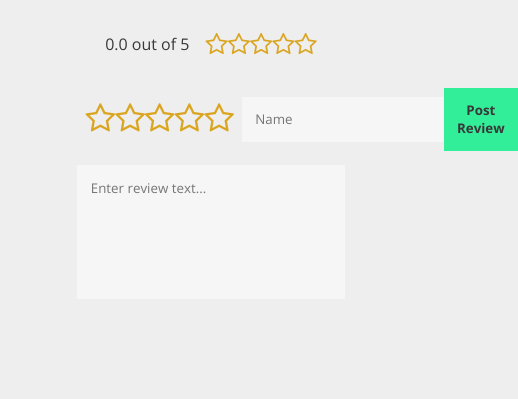
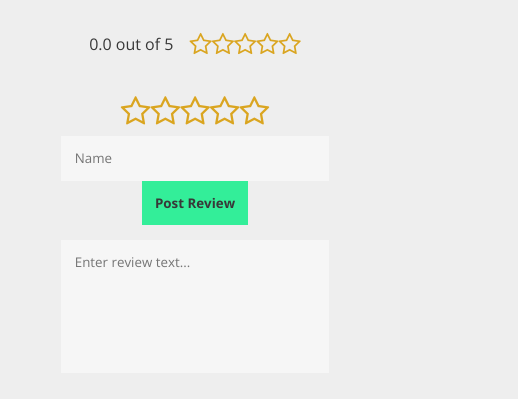
Before and after one commit to jonathan-lemos/web-frameworks-a1, a website: page index.html in a window 390 px wide. Shown: the whole page, 518 px wide, since content can reach past the window. Drawn offline with nearby package versions, Linux system fonts and the light colour scheme.

Commit message:
looks good on mobile

```diff
--- a/index.html
+++ b/index.html
@@ -14,7 +14,7 @@
     <script src="script.js" ></script>
 </head>
 
-<body class="fluid col p-s m-m">
+<body class="fluid col p-s my-m">
     <div class="row">
         <span id="rating-avg-text" class="m-s">0.0 out of 5</span>
         <div id="rating-avg-stars" class="row m-s">
@@ -27,7 +27,7 @@
     </div>
 
     <div class="w-80 col p-m">
-        <div class="w-100 row m-s">
+        <div class="w-100 row justify-center m-s">
             <div id="rating-new-stars" class="row m-s">
                 <span class="review-star clickable size-200 fa fa-star-o"></span>
                 <span class="review-star clickable size-200 fa fa-star-o"></span>
--- a/style.css
+++ b/style.css
@@ -52,14 +52,21 @@ html, body {
     margin: 1em;
 }
 
+.my-m {
+    margin-top: 1em;
+    margin-bottom: 1em;
+}
+
+
 .p-m {
     padding: 1em;
 }
 
-
 .row {
     display: flex;
+    justify-items: center;
     align-items: center;
+    flex-wrap: wrap;
 }
 
 .col {
```
